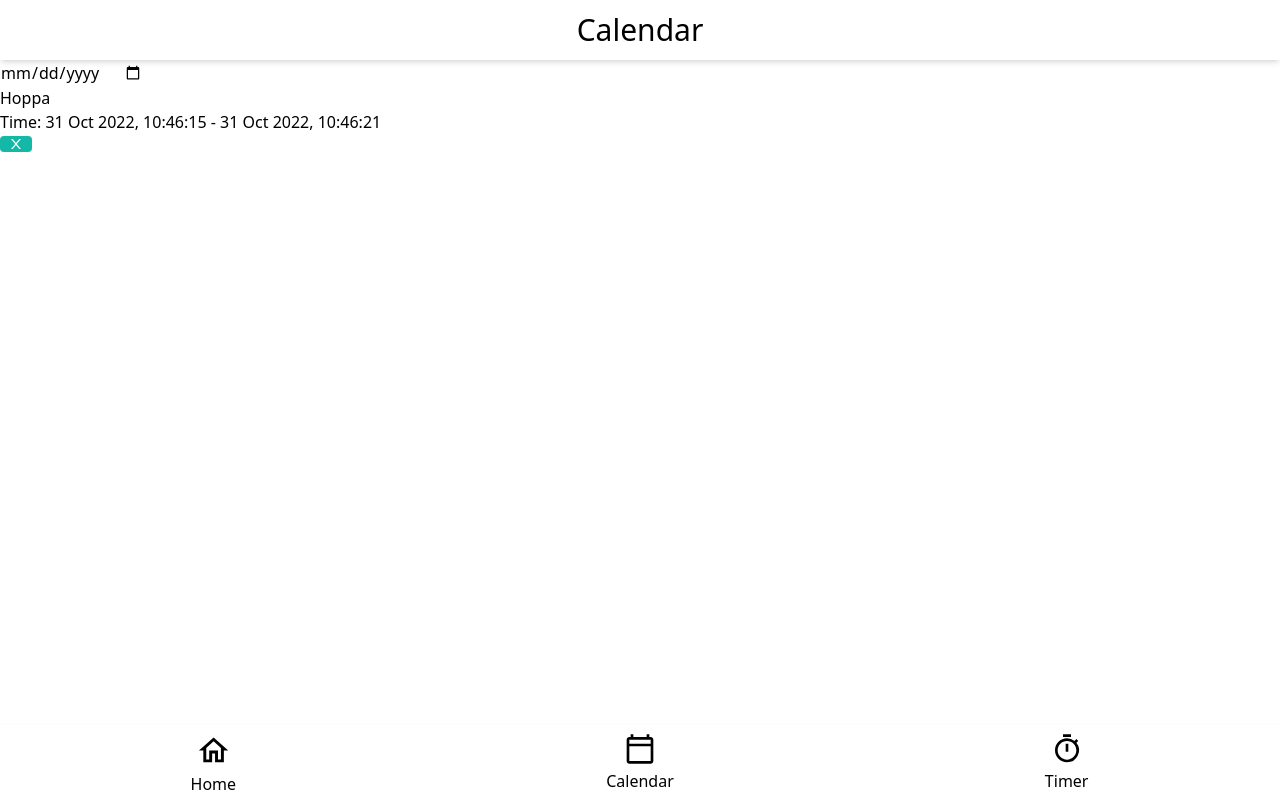
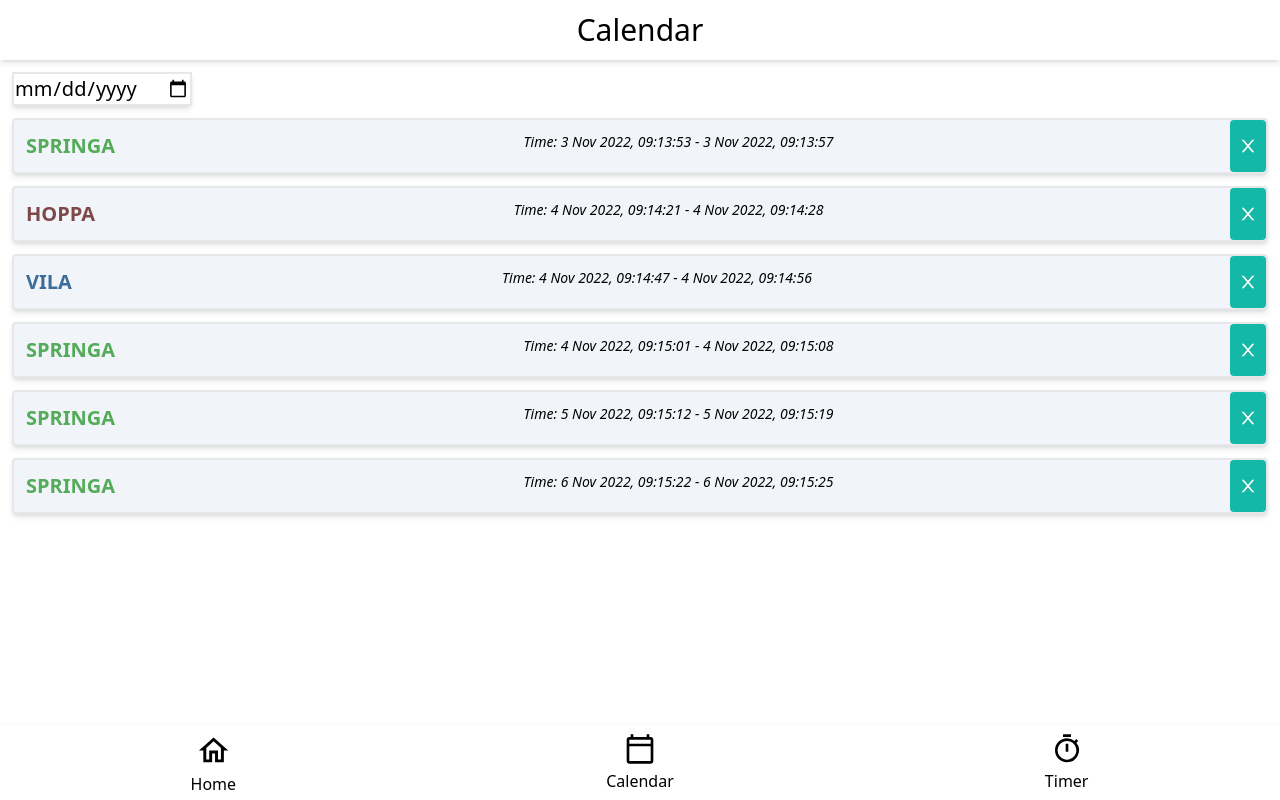
Before and after one commit to Binnaz-CME/tasks-and-time-tracking-app, a React (Vite) app: page /calendar in a window 1280 px wide. Built offline with nearby package versions, Linux system fonts and the light colour scheme; data requests are answered from the project's data file.

Commit message:
fix routing to task, minor css fix

```diff
--- a/db.json
+++ b/db.json
@@ -1,33 +1,102 @@
 {
   "projects": [
     {
-      "name": "Träna",
-      "color": "#e2abab",
+      "name": "träna",
+      "color": "#d9b4b4",
       "id": 1
+    },
+    {
+      "name": "laga mat",
+      "color": "#ab4f4f",
+      "id": 2
     }
   ],
   "tasks": [
     {
-      "name": "Hoppa",
-      "color": "#ab9b9b",
+      "name": "hoppa",
+      "color": "#7f4848",
       "projectId": 1,
       "id": 1
     },
     {
-      "name": "Studsa",
-      "color": "#63bb9d",
+      "name": "vila",
+      "color": "#3c6d9a",
       "projectId": 1,
       "id": 2
+    },
+    {
+      "name": "springa",
+      "color": "#54ab5a",
+      "projectId": 1,
+      "id": 3
+    },
+    {
+      "name": "spagetti",
+      "color": "#968d8d",
+      "projectId": 2,
+      "id": 4
+    },
+    {
+      "name": "nudlar",
+      "color": "#d76565",
+      "projectId": 2,
+      "id": 5
     }
   ],
   "timelogs": [
     {
-      "start": "2022-10-31T10:46:15.558+01:00",
-      "stop": "2022-10-31T10:46:21.210+01:00",
-      "name": "Hoppa",
+      "start": "2022-11-03T09:13:53.615+01:00",
+      "stop": "2022-11-03T09:13:57.399+01:00",
+      "name": "springa",
+      "taskId": "3",
+      "time": "3 Nov 2022, 09:13:53 - 3 Nov 2022, 09:13:57",
+      "color": "#54ab5a",
+      "id": 8
+    },
+    {
+      "start": "2022-11-04T09:14:21.596+01:00",
+      "stop": "2022-11-04T09:14:28.096+01:00",
+      "name": "hoppa",
       "taskId": "1",
-      "time": "31 Oct 2022, 10:46:15 - 31 Oct 2022, 10:46:21",
-      "id": 1
+      "time": "4 Nov 2022, 09:14:21 - 4 Nov 2022, 09:14:28",
+      "color": "#7f4848",
+      "id": 9
+    },
+    {
+      "start": "2022-11-04T09:14:47.661+01:00",
+      "stop": "2022-11-04T09:14:56.497+01:00",
+      "name": "vila",
+      "taskId": "2",
+      "time": "4 Nov 2022, 09:14:47 - 4 Nov 2022, 09:14:56",
+      "color": "#3c6d9a",
+      "id": 10
+    },
+    {
+      "start": "2022-11-04T09:15:01.277+01:00",
+      "stop": "2022-11-04T09:15:08.713+01:00",
+      "name": "springa",
+      "taskId": "3",
+      "time": "4 Nov 2022, 09:15:01 - 4 Nov 2022, 09:15:08",
+      "color": "#54ab5a",
+      "id": 11
+    },
+    {
+      "start": "2022-11-05T09:15:12.927+01:00",
+      "stop": "2022-11-05T09:15:19.629+01:00",
+      "name": "springa",
+      "taskId": "3",
+      "time": "5 Nov 2022, 09:15:12 - 5 Nov 2022, 09:15:19",
+      "color": "#54ab5a",
+      "id": 12
+    },
+    {
+      "start": "2022-11-06T09:15:22.376+01:00",
+      "stop": "2022-11-06T09:15:25.678+01:00",
+      "name": "springa",
+      "taskId": "3",
+      "time": "6 Nov 2022, 09:15:22 - 6 Nov 2022, 09:15:25",
+      "color": "#54ab5a",
+      "id": 13
     }
   ]
 }
--- a/src/App.jsx
+++ b/src/App.jsx
@@ -16,7 +16,7 @@ const router = createBrowserRouter([
         element: <Overview />,
       },
       {
-        path: "project/:id/timer",
+        path: "project/:id/timer/:id",
         element: <TimerPage />,
       },
       {
--- a/src/components/List.jsx
+++ b/src/components/List.jsx
@@ -2,9 +2,7 @@ import React from "react";
 import { AiOutlineClose } from "react-icons/ai";
 import { Link } from "react-router-dom";
 
-
 function List({ list, handleDelete }) {
-
   return (
     <div>
       {list.map((listitem) => {
@@ -20,17 +18,17 @@ function List({ list, handleDelete }) {
                     style={{ backgroundColor: listitem.color }}
                     className="px-3 w-2 rounded"
                   ></span>
-                  <p className="m-3">{listitem.name}</p>
+                  <p className="m-3">{listitem.name.toUpperCase()}</p>
                 </div>
               </Link>
             ) : (
-              <Link to="timer">
+              <Link to={`timer/${listitem.id}`}>
                 <div className="flex">
                   <span
                     style={{ backgroundColor: listitem.color }}
                     className="px-3 w-2 rounded"
                   ></span>
-                  <p className="m-3">{listitem.name}</p>
+                  <p className="m-3">{listitem.name.toUpperCase()}</p>
                 </div>
               </Link>
             )}
--- a/src/components/Tasks.jsx
+++ b/src/components/Tasks.jsx
@@ -21,7 +21,7 @@ function Tasks() {
   async function handleSubmit(e) {
     e.preventDefault();
     const newTask = await addTask(inputState);
-    // console.log("newTask", newTask)
+
     dispatch({
       type: "add",
       ...newTask,
@@ -32,6 +32,7 @@ function Tasks() {
 
   function handleDelete(id) {
     deleteTask(id);
+
     dispatch({
       type: "delete",
       id: id,
--- a/src/pages/Calendar.jsx
+++ b/src/pages/Calendar.jsx
@@ -33,13 +33,13 @@ function Calendar() {
   return (
     <div>
       <Header title="Calendar" />
-      <input type="date" value={date} onChange={handleChange} />
+      <input className='flex m-3 text-xl shadow-md border-2 justify-center' type="date" value={date} onChange={handleChange} />
 
       {filtered.map((task) => {
         return (
-          <div key={task.id}>
-            <p>{task.name}</p>
-            <p>Time: {task.time}</p>
+          <div key={task.id} className="bg-slate-100 shadow-md border-2 flex justify-between text-xl m-3 rounded">
+            <p className="m-3 font-bold" style={{ color: task.color }} >{task.name.toUpperCase()}</p>
+            <p className="m-3 font-light italic text-sm">Time: {task.time}</p>
             <button
               onClick={() => handleDelete(task.id)}
               className="bg-teal-500 px-2 hover:border-teal-500 rounded"
--- a/src/pages/ProjectTasks.jsx
+++ b/src/pages/ProjectTasks.jsx
@@ -2,13 +2,11 @@ import React, { useState } from "react";
 import { useParams } from "react-router-dom";
 import { useTasksContext } from "../context/TasksContext";
 import { useProjectsContext } from "../context/ProjectsContext";
-import { AiOutlineClose } from "react-icons/ai";
-
+import { deleteTask, addTask } from "../api";
 import Header from "../components/Header";
 import Nav from "../components/Nav";
 import Form from "../components/Form";
 import List from "../components/List";
-import { deleteTask, addTask } from "../api";
 
 function ProjectTasks() {
   const { id } = useParams();
@@ -20,7 +18,7 @@ function ProjectTasks() {
 
   const [inputState, setInputState] = useState({
     name: "",
-    color: "#000000",
+    color: "#968d8d",
     projectId: Number(id),
   });
 
--- a/src/pages/TimerPage.jsx
+++ b/src/pages/TimerPage.jsx
@@ -43,6 +43,7 @@ function TimerPage() {
       name: foundTask.name,
       taskId: id,
       time: `${time.start} - ${stop}`,
+      color: foundTask.color
     };
 
     setLoading(true);
```
